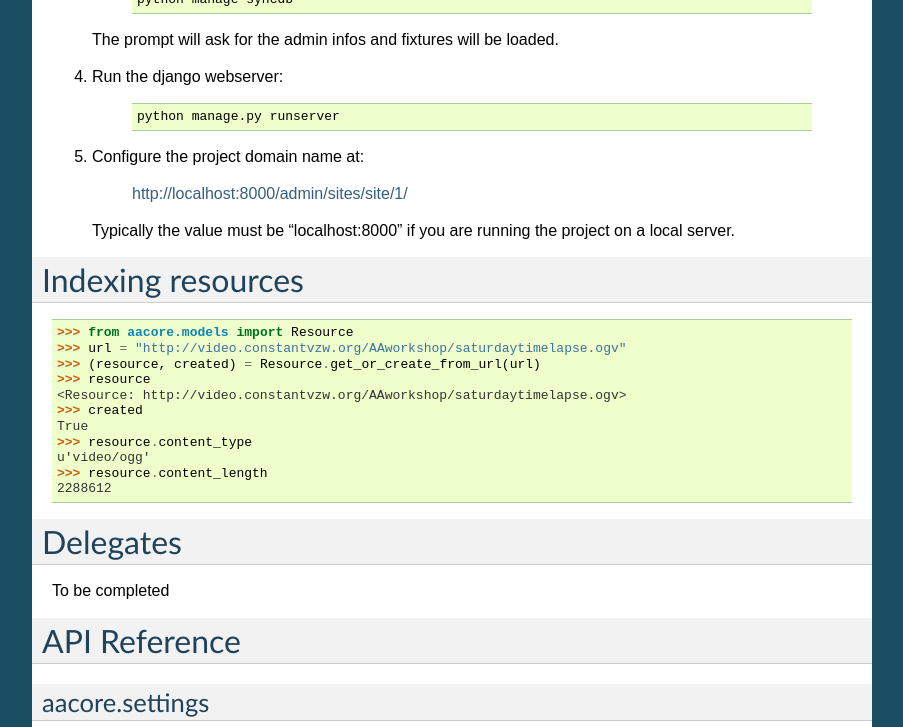
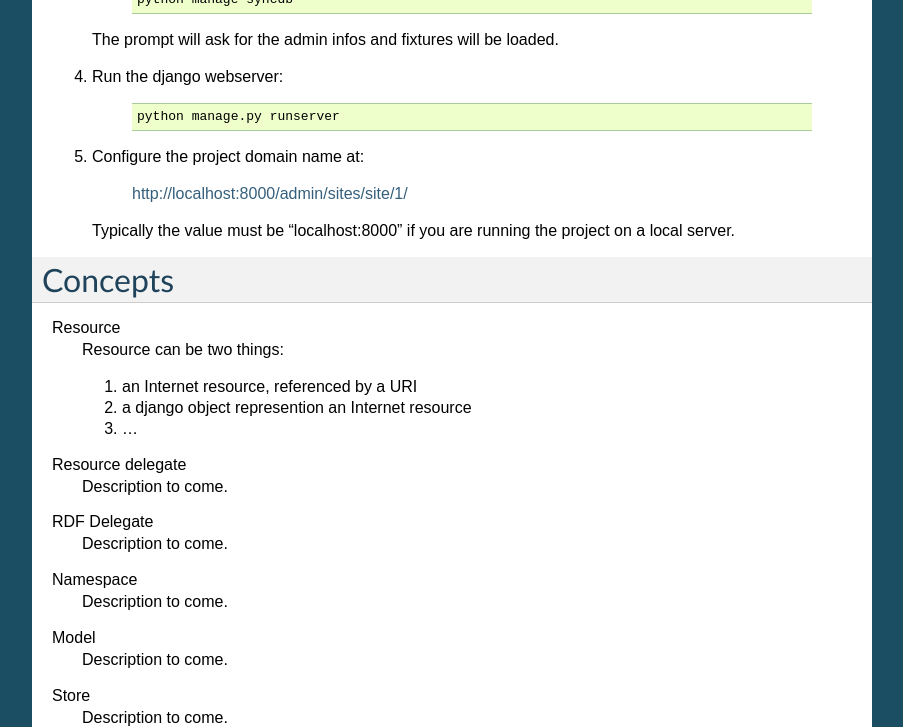
Before and after one commit to codingisacopingstrategy/aa.core, a Sphinx documentation site: the page built from docs/index.rst, in a window 1280 px wide and 900 px high, scrolled down 1454 px, cut to the strip 0-727 px from the top of the window. Shown: the whole strip, without its empty margins (198-1101 px from the left). Built offline with Sphinx 7.4.7, drawn with Linux system fonts in a browser that asks for light colours.

Commit message:
Changed a few things regarding the doc

```diff
--- a/docs/index.rst
+++ b/docs/index.rst
@@ -113,6 +113,32 @@ Quick Installation
    on a local server.
 
 
+Concepts
+========
+
+Resource
+    Resource can be two things:
+
+    1. an Internet resource, referenced by a URI
+    2. a django object represention an Internet resource
+    3. ...
+
+Resource delegate
+   Description to come.
+
+RDF Delegate
+   Description to come.
+
+Namespace
+   Description to come.
+
+Model
+   Description to come.
+
+Store
+   Description to come.
+
+
 Indexing resources
 ==================
 
```
Also changed, not shown: 1 other file.
